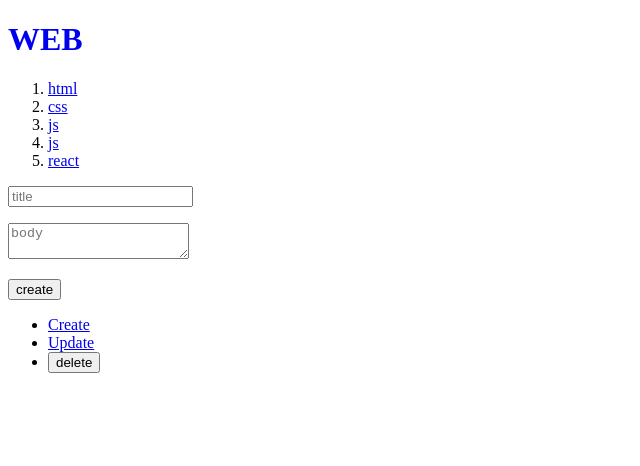
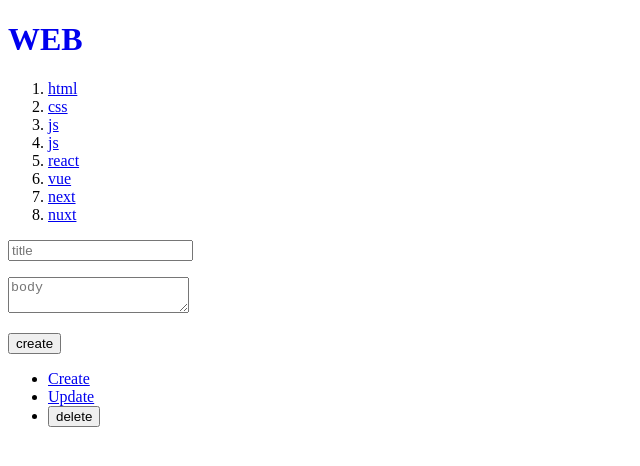
Before and after one commit to psmin77/opentutorials-next-app, a Next.js app: page /create in a window 1280 px wide. Shown: the top 466 px of the page, without its empty margins (0-640 px from the left). Built offline with nearby package versions, Linux system fonts and the light colour scheme; data requests are answered from the project's data file.

Commit message:
feat: cache

```diff
--- a/db.json
+++ b/db.json
@@ -24,6 +24,21 @@
       "title": "react",
       "body": "react is...",
       "id": 5
+    },
+    {
+      "title": "vue",
+      "body": "vue is...",
+      "id": 6
+    },
+    {
+      "title": "next",
+      "body": "next is...",
+      "id": 7
+    },
+    {
+      "title": "nuxt",
+      "body": "nuxt..",
+      "id": 8
     }
   ],
   "posts": [
--- a/src/app/create/page.js
+++ b/src/app/create/page.js
@@ -23,8 +23,10 @@
             .then((resp) => resp.json())
             .then((result) => {
               console.log(result);
+
               const lastId = result.id;
               router.push(`/read/${lastId}`);
+              router.refresh();
             });
         }}
       >
--- a/src/app/layout.js
+++ b/src/app/layout.js
@@ -7,7 +7,9 @@
 // };
 
 export default async function RootLayout({ children }) {
-  const resp = await fetch("http://localhost:9999/topics");
+  const resp = await fetch("http://localhost:9999/topics", {
+    cache: "no-store",
+  });
   const topics = await resp.json();
 
   const list = topics.map((topic) => {
```
